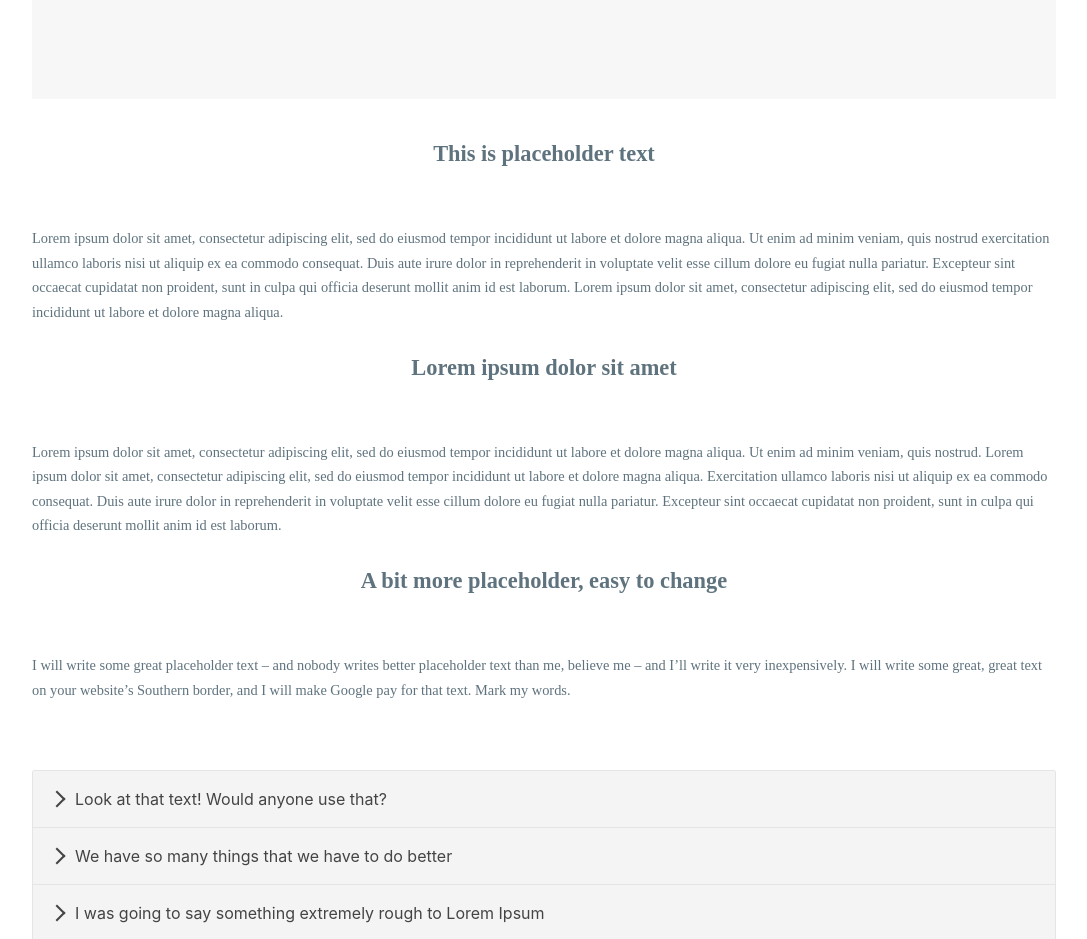
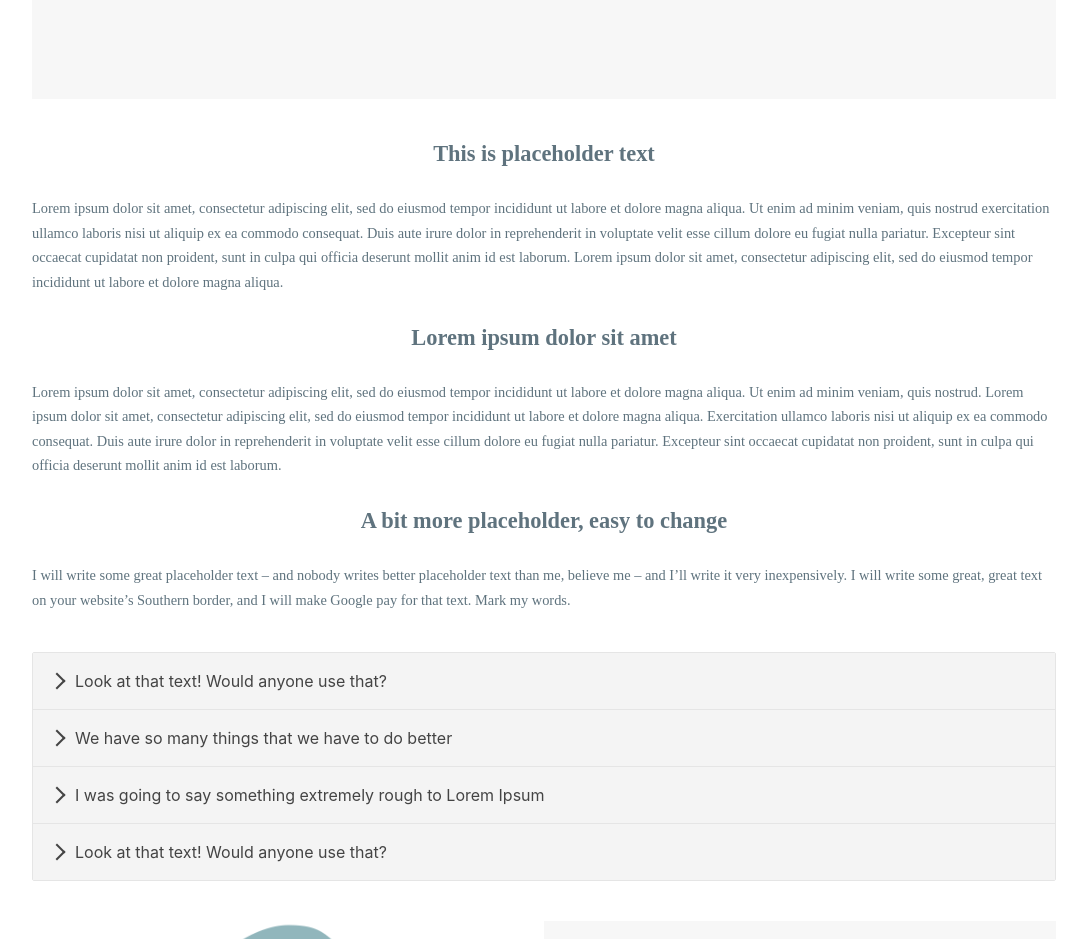
Before and after one commit to carlosaore/Me_Cademy, a React (Create React App) app: page /About in a window 1280 px wide. Shown: the part 2200-3139 px from the top of the page, without its empty margins (96-1183 px from the left). Built offline with nearby package versions, Linux system fonts and the light colour scheme; a web font is replaced by a local one.

Commit message:
al haragan y al mezquino... anyways, fixed now

```diff
--- a/src/components/atoms/H1.js
+++ b/src/components/atoms/H1.js
@@ -11,7 +11,7 @@ const H1 = styled.h1`
         margin-bottom : ${props => props.theme.largeViewport.margin}
     }
 
-    @media (max-width : ${props => props.theme.mediumViewport.size}) {
+    @media (min-width : ${props => props.theme.mediumViewport.minSize}) and (max-width : ${props => props.theme.mediumViewport.maxSize}) {
         margin-bottom : ${props => props.theme.mediumViewport.margin}
     }
 
--- a/src/components/atoms/H2.js
+++ b/src/components/atoms/H2.js
@@ -1,6 +1,7 @@
 import styled, { css } from "styled-components";
 
 const H2 = styled.h2`
+    padding-bottom : 0px;
     text-align : center;
     font-size : 1.4em;
     color : ${props => props.light
@@ -13,7 +14,7 @@ const H2 = styled.h2`
             margin-bottom : ${props => props.theme.largeViewport.margin}
         }
 
-    @media (max-width : ${props => props.theme.mediumViewport.size}) {
+    @media (min-width : ${props => props.theme.mediumViewport.minSize}) and (max-width : ${props => props.theme.mediumViewport.maxSize}) {
         margin-bottom : ${props => props.theme.mediumViewport.margin}
     }
 
--- a/src/components/atoms/H3.js
+++ b/src/components/atoms/H3.js
@@ -1,6 +1,7 @@
 import styled, { css } from "styled-components";
 
 const H3 = styled.h3`
+    margin-top : 0px;
     text-align : center;
     font-size : 1.3em;
     font-weight : 500;
@@ -22,7 +23,7 @@ const H3 = styled.h3`
 
     }
 
-    @media (max-width : ${props => props.theme.mediumViewport.size}) {
+    @media (min-width : ${props => props.theme.mediumViewport.minSize}) and (max-width : ${props => props.theme.mediumViewport.maxSize}) {
         margin-bottom : ${props => props.theme.mediumViewport.margin}
     }
 
--- a/src/components/atoms/P.js
+++ b/src/components/atoms/P.js
@@ -11,7 +11,7 @@ const P = styled.p`
         margin-bottom : ${props => props.theme.largeViewport.margin}
     }
 
-    @media (max-width : ${props => props.theme.mediumViewport.size}) {
+    @media (min-width : ${props => props.theme.mediumViewport.minSize}) and (max-width : ${props => props.theme.mediumViewport.maxSize}) {
         margin-bottom : ${props => props.theme.mediumViewport.margin}
     }
 
--- a/src/components/atoms/PicBoxAboveTypeform.js
+++ b/src/components/atoms/PicBoxAboveTypeform.js
@@ -16,7 +16,7 @@ const PicBox = styled.div`
         height : 490px
     }
 
-    @media (max-width : ${props => props.theme.mediumViewport.size}) {
+    @media (min-width : ${props => props.theme.mediumViewport.minSize}) and (max-width : ${props => props.theme.mediumViewport.maxSize}) {
         margin-bottom : ${props => props.theme.mediumViewport.margin};
         height : 490px
     }
--- a/src/components/molecules/AboutArticles.js
+++ b/src/components/molecules/AboutArticles.js
@@ -17,7 +17,7 @@ export default function AboutArticles() {
             </TextBox>
             <TextBox>
                 <H2>{textData.aboutArticles[2].heading}</H2>
-                <P>{textData.aboutArticles[2].text}</P>
+                <P last>{textData.aboutArticles[2].text}</P>
                 {/* pass "last" prop it in the last text tag
                 (easier that :last-child) if you don't want
                 margin in the last text tag*/}
--- a/src/components/molecules/TypeformEmbedInfotext.js
+++ b/src/components/molecules/TypeformEmbedInfotext.js
@@ -10,7 +10,7 @@ const BoxAroundTypeform = styled.div`
                 margin-bottom : ${props => props.theme.largeViewport.margin}
         }
 
-        @media (max-width : ${props => props.theme.mediumViewport.size}) {
+        @media (min-width : ${props => props.theme.mediumViewport.minSize}) and (max-width : ${props => props.theme.mediumViewport.maxSize}) {
                 margin-bottom : ${props => props.theme.mediumViewport.margin}
         }
 
@@ -38,7 +38,7 @@ const FlexDiv = styled.div`
         justify-content : space-between
     }
 
-    @media (max-width : ${props => props.theme.mediumViewport.size}) {
+    @media (min-width : ${props => props.theme.mediumViewport.minSize}) and (max-width : ${props => props.theme.mediumViewport.maxSize}) {
         flex-direction : column-reverse
     }
 
@@ -53,7 +53,7 @@ const FlexSection = styled.section`
         flex-basis : 47%
     }
 
-    @media (max-width : ${props => props.theme.mediumViewport.size}) {
+    @media (min-width : ${props => props.theme.mediumViewport.minSize}) and (max-width : ${props => props.theme.mediumViewport.maxSize}) {
         :last-child {
             margin-bottom : ${props => props.theme.mediumViewport.margin}
         }
@@ -67,7 +67,7 @@ const FlexSection = styled.section`
 const TypeformEmbedInfotext = () => {
     return (
         <BoxAroundTypeform>
-            <H2 last>
+            <H2>
                 {textData.h2TextAboveRegistration}
             </H2>
             <FlexDiv>
--- a/src/data/theme.js
+++ b/src/data/theme.js
@@ -20,7 +20,8 @@ const theme = {
 
     },
     mediumViewport : {
-        size : "768px", // min max it if needed with large and small value in media queries
+        minSize : "768px",
+        maxSize : "999px",
         padding : "30px",
         margin : "30px",
     },
```
